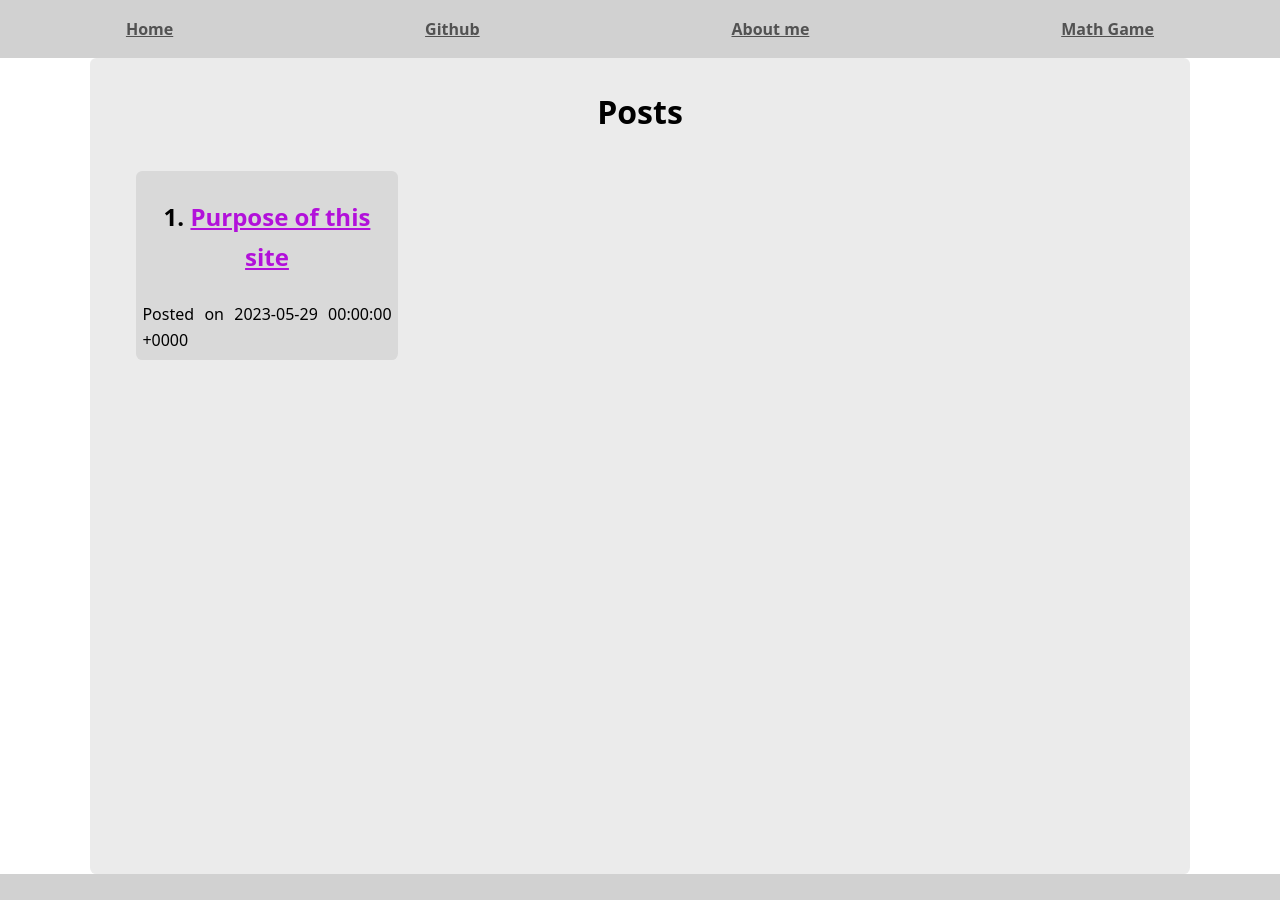
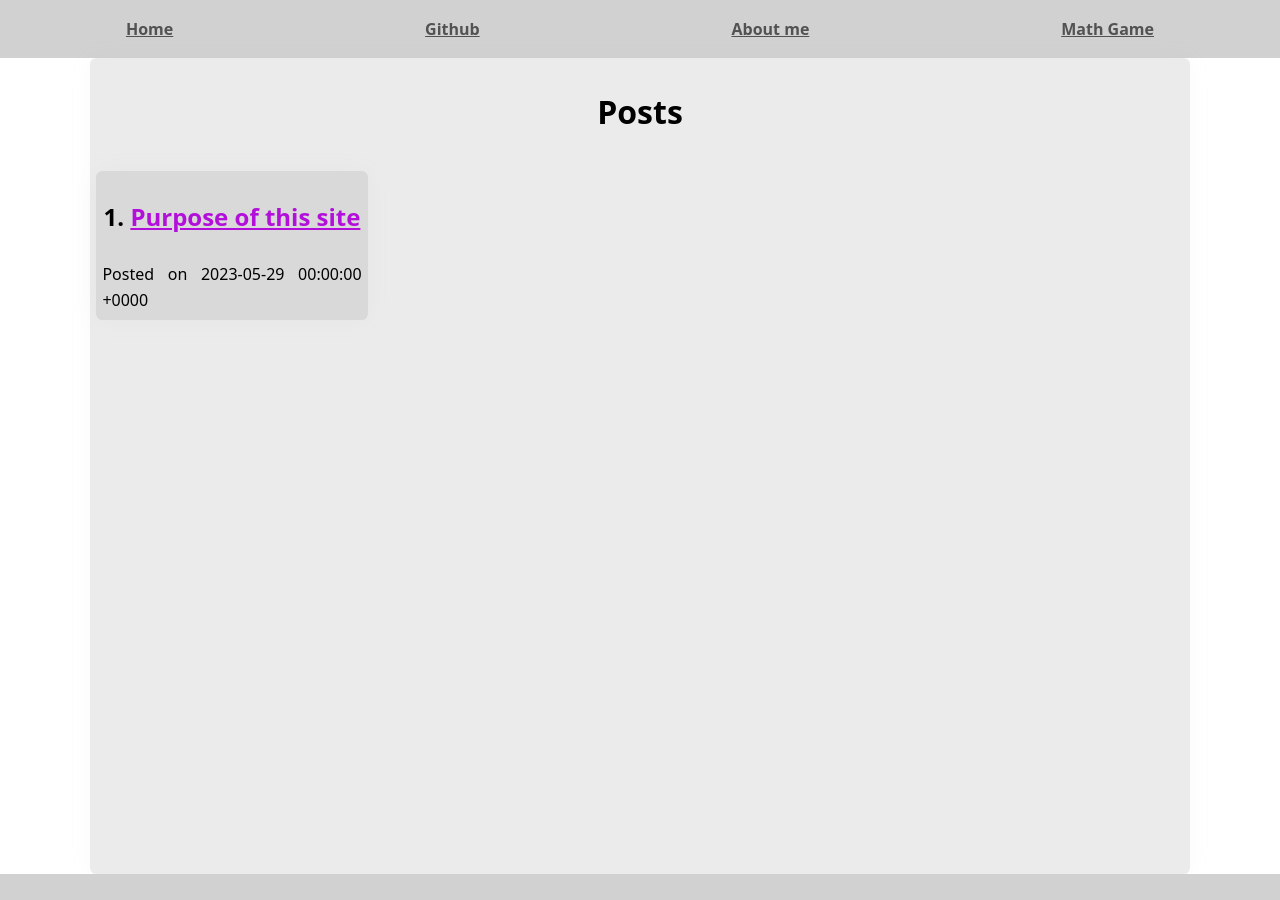
Before and after one commit to Foxelyss/Foxelyss.github.io, a Jekyll site: the page built from index.md, in a window 1280 px wide. Built offline with Jekyll 4.4.1, drawn with Linux system fonts in a browser that asks for light colours.

Commit message:
small refactoring

```diff
--- a/_includes/postsList.html
+++ b/_includes/postsList.html
@@ -1,8 +1,8 @@
-<ul class="postsList">
+<div class="postsList">
     {% for post in site.posts %}
-    <li class="postCard roundedBorder">
+    <div class="postCard roundedBorder">
         <h2><a href="{{ post.url }}">{{ post.title }}</a></h2>
         Posted on {{ post.date }}
-    </li>
+    </div>
     {% endfor %}
-</ul>
+</div>
--- a/_layouts/post.html
+++ b/_layouts/post.html
@@ -7,10 +7,10 @@
 
     <content class="roundedBorder">
         <h1>{{page.title}}</h1>
-        <div class="postInfo roundedBorder">
-            Posted on {{page.date}}. Category is {{page.categories}}.
-        </div>
+        <h6 class="postInfo">Posted on {{page.date}}. Category is {{page.categories}}.</h6>
+
         {{content}}
+
     </content>
 
     {% include footer.html %}
--- a/assets/css/containers.css
+++ b/assets/css/containers.css
@@ -16,4 +16,6 @@
 .roundedBorder {
     padding: 0.4rem;
     border-radius: 0.4rem;
+
+    box-shadow: 0px 0px 26px -5px #BCB8B81F;
 }
--- a/assets/css/postsRelated.css
+++ b/assets/css/postsRelated.css
@@ -1,16 +1,9 @@
 .postCard {
-    display: block;
-
     background-color: var(--misc-element);
 }
 
 .postInfo {
-    display: inline;
-    align-self: end;
-    margin-left: auto;
-
-    background-color: var(--misc-element);
-    font-size: small;
+    text-align: end;
 }
 
 .postsList {
```
